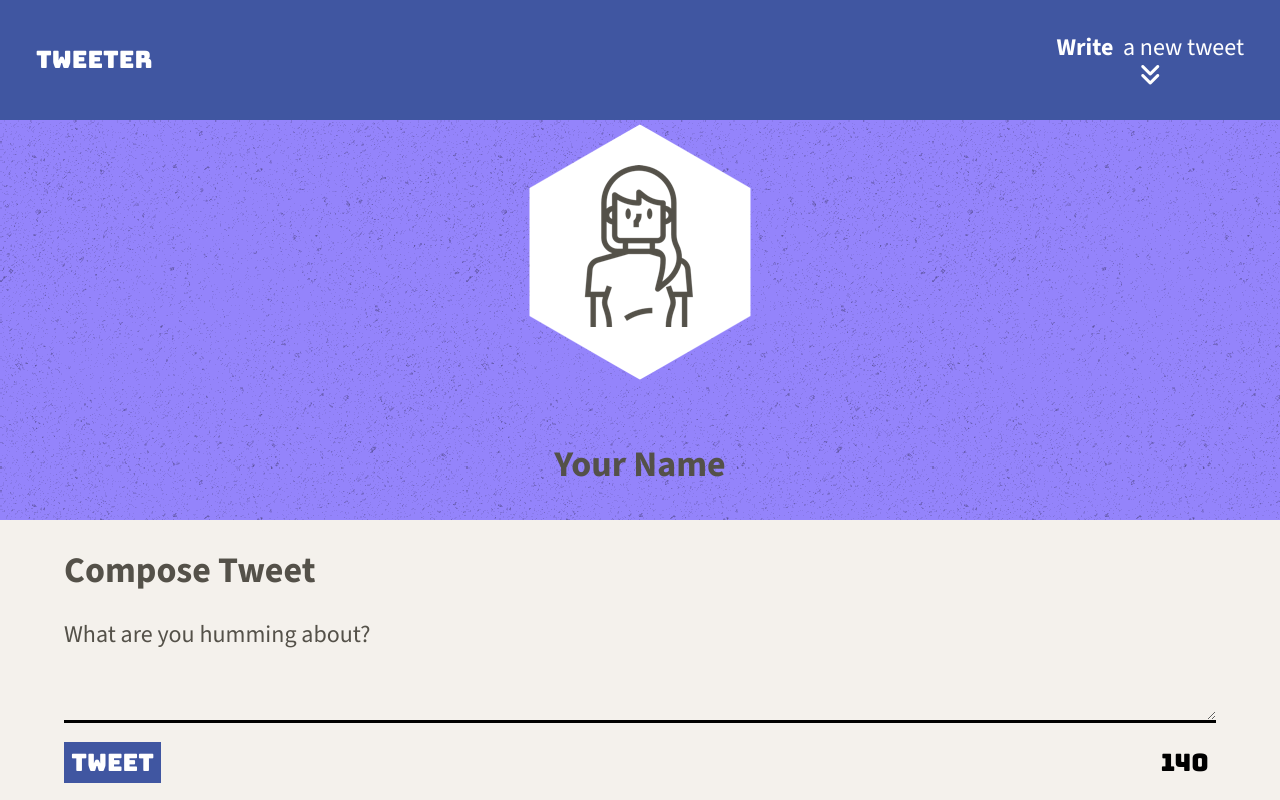
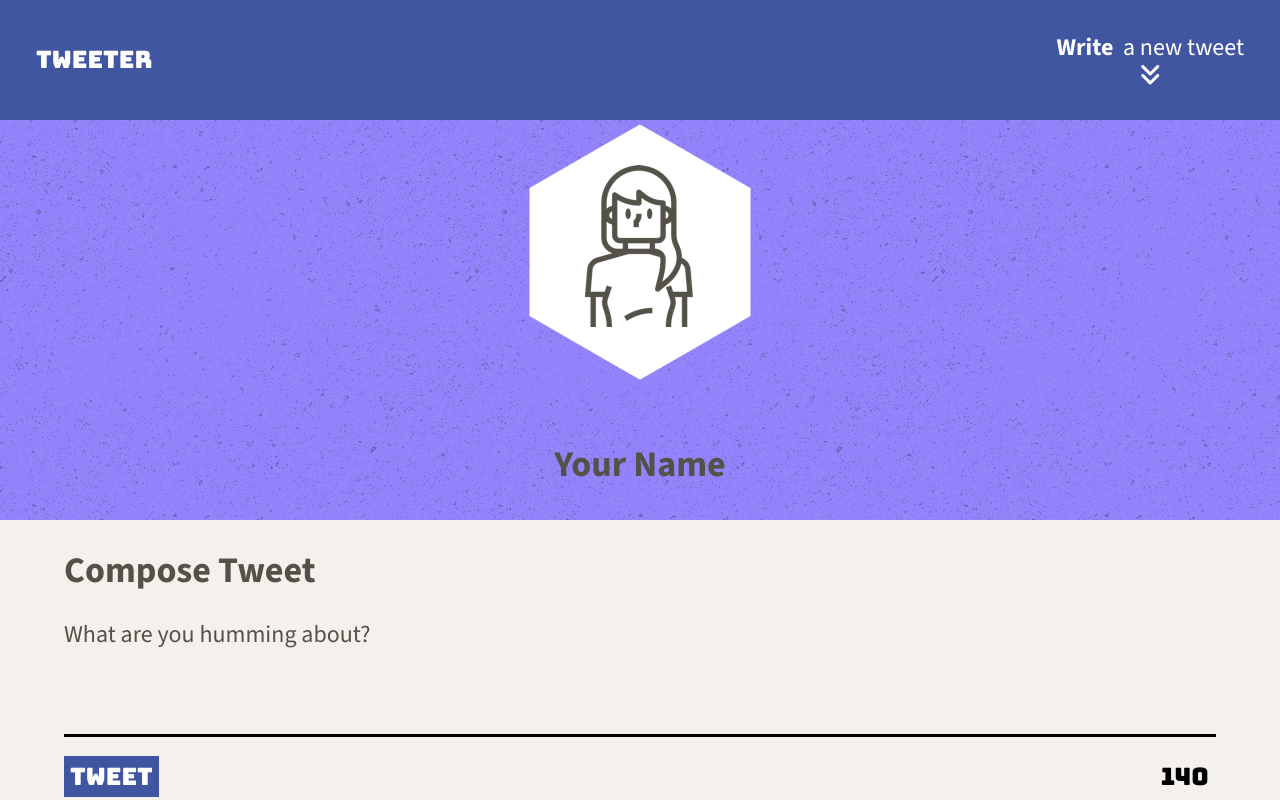
Before and after one commit to Rusgyn/tweeter, a website: page public/index.html in a window 1280 px wide. Drawn offline with nearby package versions, Linux system fonts and the light colour scheme.

Commit message:
Update css class names to ensure its parallel with HTML. Add padding to textarea. Update border to none.

```diff
--- a/public/styles/new-tweet.css
+++ b/public/styles/new-tweet.css
@@ -7,33 +7,34 @@ To compose Tweet */
   flex-direction: column;
 }
 
-textarea {
+.new-tweet-text {
   width: 100%;
-  margin-top: 0.50em;
+  margin-top: 0.25em;
+  resize: none;
   border-style: none;
   border-bottom: black;
   border-bottom-style: outset;
   background-color: #f4f1ec;
+  padding: 0.50em;
 }
 
-textarea:focus {
+.new-tweet-text:focus {
   outline: none !important;
   box-shadow: 0 0 15px #9484fb;
 }
 
-footer {
+.new-tweet-footer {
   display: flex;
   justify-content: space-between;
   font-family: Bungee;
-  border-style: none;
   margin-top: 0.5em;
 }
 
 .tweet-btn {
   background-color: #4056A1;
   color: #FFFFFF;
-  border-style: none;
-  padding: 0.30em;
+  border: none;
+  /* padding: 0.30em; */
 }
 
 .tweet-btn:hover {
```
